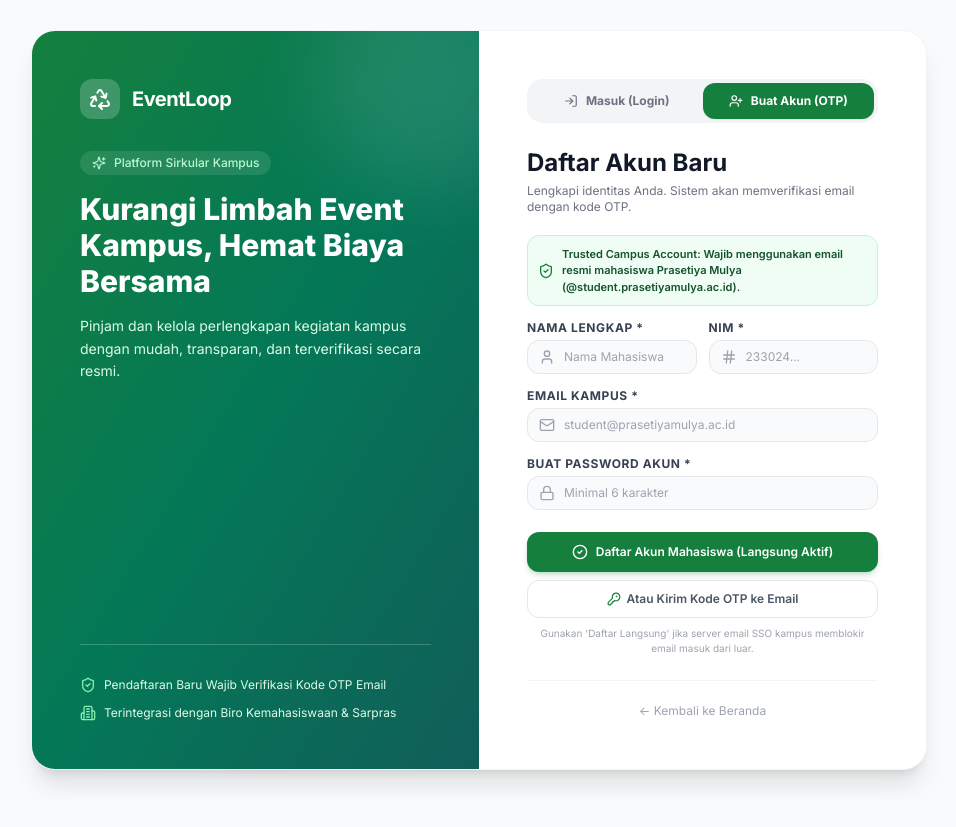
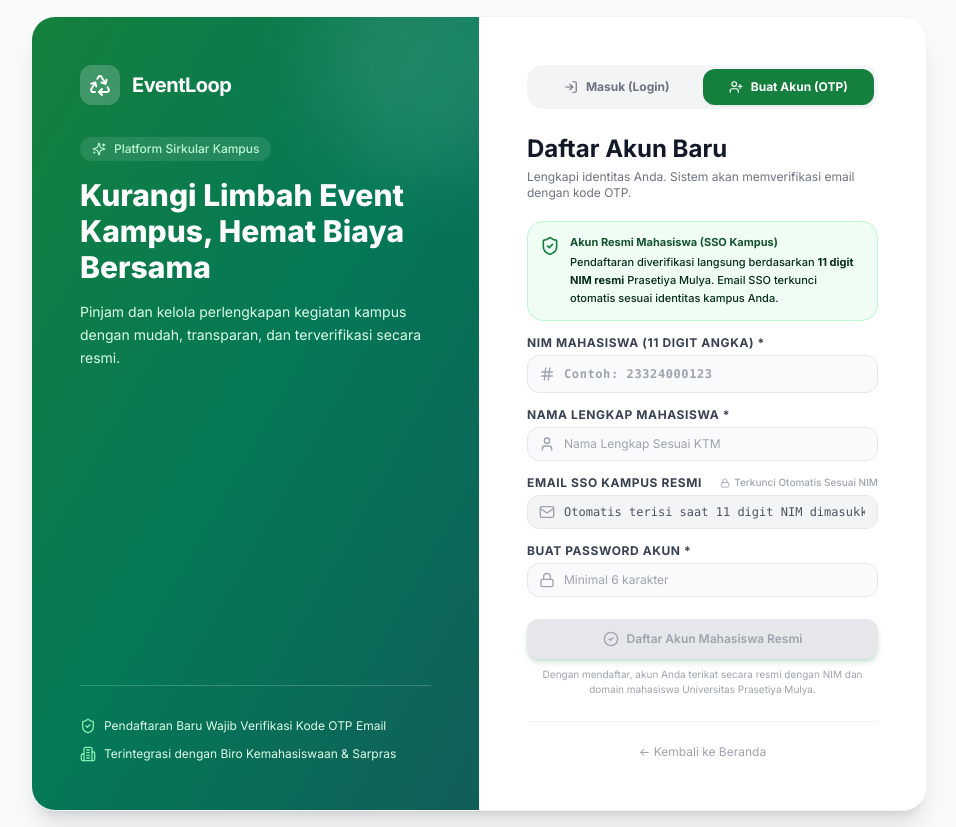
Before and after one commit to Shinnn2205/eventloop-app, a React (Vite) app: page /login in a window 1280 px wide. Both pictures are taken after a click on the button "Buat Akun (OTP)". Shown: the whole page, without its empty margins (161-1117 px from the left). Before the commit the page ends 800 px from the top, so only its background shows below. Built offline with nearby package versions, Linux system fonts and the light colour scheme; no server answers; the database is empty.

Commit message:
feat: implement 11-digit NIM validation with campus SSO email auto-binding and duplicate prevention

```diff
--- a/src/pages/LoginPage.jsx
+++ b/src/pages/LoginPage.jsx
@@ -17,7 +17,7 @@ import {
   UserPlus
 } from 'lucide-react'
 import { supabase } from '../lib/supabaseClient'
-import { useApp, isAdminEmail, isCampusEmail } from '../context/AppContext'
+import { useApp, isAdminEmail, isCampusEmail, validateNimStructure } from '../context/AppContext'
 
 export default function LoginPage() {
   const navigate = useNavigate()
@@ -54,6 +54,17 @@ export default function LoginPage() {
     return () => clearInterval(interval)
   }, [resendTimer])
 
+  // Helper untuk format & validasi NIM 11 Digit
+  const handleNimChange = (val) => {
+    const cleanDigits = val.replace(/\D/g, '').slice(0, 11)
+    setNim(cleanDigits)
+    if (cleanDigits.length === 11) {
+      setEmail(`${cleanDigits}@student.prasetiyamulya.ac.id`)
+    }
+  }
+
+  const nimInfo = validateNimStructure(nim)
+
   // Reset pesan saat ganti tab
   const handleTabChange = (tab) => {
     setActiveTab(tab)
@@ -64,7 +75,7 @@ export default function LoginPage() {
   }
 
   // ============================================================
-  // 1. ALUR MASUK (LOGIN) - LANGSUNG EMAIL & PASSWORD
+  // 1. ALUR MASUK (LOGIN) - NIM (11 DIGIT) ATAU EMAIL & PASSWORD
   // ============================================================
   const handleLogin = async (e) => {
     e.preventDefault()
@@ -72,8 +83,14 @@ export default function LoginPage() {
     setSuccessMsg('')
     setLoading(true)
 
+    let loginEmail = email.trim()
+    // Jika mahasiswa memasukkan 11 digit NIM, konversi otomatis ke email SSO kampus
+    if (/^\d{11}$/.test(loginEmail)) {
+      loginEmail = `${loginEmail}@student.prasetiyamulya.ac.id`
+    }
+
     // Validasi admin role jika memilih sarpras
-    if (role === 'sarpras' && !isAdminEmail(email)) {
+    if (role === 'sarpras' && !isAdminEmail(loginEmail)) {
       setErrorMsg('Akses ditolak: Email ini bukan akun Administrator Sarpras yang diizinkan!')
       setLoading(false)
       return
@@ -81,12 +98,12 @@ export default function LoginPage() {
 
     try {
       const { data, error } = await supabase.auth.signInWithPassword({
-        email: email.trim(),
+        email: loginEmail,
         password
       })
 
       if (error) {
-        setErrorMsg('Email atau password salah: ' + error.message)
+        setErrorMsg('NIM/Email atau password salah: ' + error.message)
       } else if (data?.session) {
         let userDisplayName = data.session.user.user_metadata?.full_name || 'Prasmulyan'
 
@@ -104,7 +121,7 @@ export default function LoginPage() {
           console.warn('Gagal ambil data profil:', fetchErr)
         }
 
-        if (role === 'sarpras' || isAdminEmail(email)) {
+        if (role === 'sarpras' || isAdminEmail(loginEmail)) {
           setCurrentUserRole('admin')
           setCurrentUserName('Admin Sarpras')
           navigate('/admin', { replace: true })
@@ -122,25 +139,22 @@ export default function LoginPage() {
   }
 
   // ============================================================
-  // 2. ALUR BUAT AKUN (SIGN UP) - DAFTAR LANGSUNG (BYPASS EMAIL GATEWAY)
+  // 2. ALUR DAFTAR AKUN MAHASISWA (VALIDASI NIM 11 DIGIT + SSO)
   // ============================================================
-  const handleDirectSignUp = async (e) => {
+  const handleRegisterStudent = async (e) => {
     if (e && e.preventDefault) e.preventDefault()
     setErrorMsg('')
     setSuccessMsg('')
 
-    if (!fullName.trim() || !nim.trim()) {
-      setErrorMsg('Mohon lengkapi Nama Lengkap dan NIM Anda.')
+    if (!fullName.trim()) {
+      setErrorMsg('Mohon lengkapi Nama Lengkap Anda.')
       return
     }
 
-    if (!email.trim()) {
-      setErrorMsg('Mohon masukkan email mahasiswa kampus Anda.')
-      return
-    }
-
-    if (!isCampusEmail(email)) {
-      setErrorMsg('Pendaftaran akun mahasiswa WAJIB menggunakan email resmi kampus Prasetiya Mulya (@student.prasetiyamulya.ac.id atau @prasetiyamulya.ac.id) agar terverifikasi dan trusted!')
+    // Validasi struktur 11 digit NIM: 3 digit prodi, 2 digit angkatan, 6 digit nomor
+    const nimValidation = validateNimStructure(nim)
+    if (!nimValidation.isValid) {
+      setErrorMsg(nimValidation.message)
       return
     }
 
@@ -151,26 +165,43 @@ export default function LoginPage() {
 
     setLoading(true)
 
+    const studentEmail = nimValidation.generatedEmail
+
     try {
+      // 1. Cek duplikasi NIM di database Supabase agar tidak ada NIM ganda
+      const { data: existingUser, error: checkErr } = await supabase
+        .from('profiles')
+        .select('id, nim')
+        .eq('nim', nim.trim())
+        .maybeSingle()
+
+      if (existingUser) {
+        setErrorMsg(`NIM ${nim.trim()} sudah terdaftar dalam sistem. Silakan langsung masuk pada tab 'Masuk Akun'.`)
+        setLoading(false)
+        return
+      }
+
+      // 2. Mendaftarkan akun mahasiswa
       const { data, error } = await supabase.auth.signUp({
-        email: email.trim(),
+        email: studentEmail,
         password,
         options: {
           data: {
             full_name: fullName.trim(),
-            nim: nim.trim()
+            nim: nim.trim(),
+            role: 'student_org'
           }
         }
       })
 
       if (error) {
-        setErrorMsg('Gagal mendaftar: ' + error.message)
+        setErrorMsg('Gagal mendaftarkan akun: ' + error.message)
       } else if (data?.user) {
-        // Simpan data lengkap ke tabel 'profiles' di Supabase
+        // 3. Simpan data lengkap ke tabel 'profiles' di Supabase
         try {
           await supabase.from('profiles').upsert({
             id: data.user.id,
-            email: email.trim(),
+            email: studentEmail,
             full_name: fullName.trim(),
             nim: nim.trim(),
             updated_at: new Date().toISOString()
@@ -179,132 +210,12 @@ export default function LoginPage() {
           console.warn('Gagal simpan profil:', profileErr)
         }
 
-        if (isAdminEmail(email)) {
-          setCurrentUserRole('admin')
-          setCurrentUserName(fullName.trim() || 'Admin Sarpras')
-          navigate('/admin', { replace: true })
-        } else {
         setCurrentUserRole('user')
         setCurrentUserName(fullName.trim())
         navigate('/dashboard', { replace: true })
       }
-      }
     } catch (err) {
       setErrorMsg('Terjadi kesalahan koneksi. Silakan coba lagi.')
-    } finally {
-      setLoading(false)
-    }
-  }
-
-  // ============================================================
-  // 3. ALUR BUAT AKUN (SIGN UP) - STEP 1: KIRIM KODE OTP
-  // ============================================================
-  const handleSignUpRequestOtp = async (e) => {
-    e.preventDefault()
-    setErrorMsg('')
-    setSuccessMsg('')
-
-    if (!fullName.trim() || !nim.trim()) {
-      setErrorMsg('Mohon lengkapi Nama Lengkap dan NIM Anda.')
-      return
-    }
-
-    if (!password || password.length < 6) {
-      setErrorMsg('Password minimal harus 6 karakter.')
-      return
-    }
-
-    setLoading(true)
-
-    try {
-      // Kirim kode OTP otomatis ke email pendaftar baru
-      const { data, error } = await supabase.auth.signInWithOtp({
-        email: email.trim(),
-        options: {
-          shouldCreateUser: true,
-          data: {
-            full_name: fullName.trim(),
-            nim: nim.trim()
-          }
-        }
-      })
-
-      if (error) {
-        setErrorMsg('Gagal mengirim kode verifikasi ke email: ' + error.message)
-      } else {
-        setSignUpStep('otp')
-        setSuccessMsg(`Kode verifikasi 6-digit telah dikirim ke ${email}. Silakan periksa inbox atau spam email Anda.`)
-        setResendTimer(45)
-      }
-    } catch (err) {
-      setErrorMsg('Terjadi kesalahan koneksi. Silakan periksa kembali email Anda.')
-    } finally {
-      setLoading(false)
-    }
-  }
-
-  // ============================================================
-  // 3. ALUR BUAT AKUN (SIGN UP) - STEP 2: VERIFIKASI KODE OTP
-  // ============================================================
-  const handleSignUpVerifyOtp = async (e) => {
-    e.preventDefault()
-    setErrorMsg('')
-    setSuccessMsg('')
-
-    if (!otpCode || otpCode.trim().length < 6) {
-      setErrorMsg('Silakan masukkan 6 digit kode verifikasi yang Anda terima di email.')
-      return
-    }
-
-    setLoading(true)
-
-    try {
-      // Verifikasi token OTP dari email
-      const { data, error } = await supabase.auth.verifyOtp({
-        email: email.trim(),
-        token: otpCode.trim(),
-        type: 'email'
-      })
-
-      if (error) {
-        setErrorMsg('Kode verifikasi salah atau sudah kadaluarsa. Silakan periksa kembali.')
-      } else if (data?.session) {
-        // Set password akun agar user nanti bisa login langsung dengan email & password
-        if (password) {
-          try {
-            await supabase.auth.updateUser({ password })
-          } catch (pwdErr) {
-            console.warn('Gagal set password:', pwdErr)
-          }
-        }
-
-        // Simpan data lengkap ke tabel 'profiles' di Supabase
-        if (data.session.user?.id) {
-          try {
-            await supabase.from('profiles').upsert({
-              id: data.session.user.id,
-              email: email.trim(),
-              full_name: fullName.trim(),
-              nim: nim.trim(),
-              updated_at: new Date().toISOString()
-            })
-          } catch (profileErr) {
-            console.warn('Gagal simpan profil:', profileErr)
-          }
-        }
-
-        if (isAdminEmail(email)) {
-          setCurrentUserRole('admin')
-          setCurrentUserName(fullName.trim() || 'Admin Sarpras')
-          navigate('/admin', { replace: true })
-        } else {
-          setCurrentUserRole('user')
-          setCurrentUserName(fullName.trim())
-          navigate('/dashboard', { replace: true })
-        }
-      }
-    } catch (err) {
-      setErrorMsg('Gagal memverifikasi pendaftaran. Silakan coba lagi.')
     } finally {
       setLoading(false)
     }
@@ -451,19 +362,24 @@ export default function LoginPage() {
 
               <div>
                 <label className="block text-xs font-bold text-gray-700 uppercase tracking-wider mb-1.5">
-                  Email
+                  {role === 'sarpras' ? 'Email Administrator Sarpras *' : 'NIM (11 Digit) atau Email Kampus *'}
                 </label>
                 <div className="relative">
                   <Mail className="w-4 h-4 text-gray-400 absolute left-3.5 top-1/2 -translate-y-1/2" />
                   <input
-                    type="email"
+                    type="text"
                     required
                     value={email}
                     onChange={(e) => setEmail(e.target.value)}
-                    placeholder={role === 'sarpras' ? 'gabrieljason47@gmail.com / ac523634@gmail.com' : 'student@prasetiyamulya.ac.id'}
+                    placeholder={role === 'sarpras' ? 'admin@gmail.com' : 'Contoh: 23324000123 atau nim@student...'}
                     className="w-full pl-10 pr-4 py-2.5 bg-gray-50 border border-gray-200 rounded-xl text-sm focus:outline-none focus:ring-2 focus:ring-green-500/20 focus:border-green-500 transition-all"
                   />
                 </div>
+                {role === 'student_org' && (
+                  <p className="text-[11px] text-gray-500 mt-1">
+                    💡 Anda bisa memasukkan 11 digit NIM atau alamat email SSO resmi Anda.
+                  </p>
+                )}
               </div>
 
               <div>
@@ -495,21 +411,67 @@ export default function LoginPage() {
           )}
 
           {/* ======================================================= */}
-          {/* TAB 2: BUAT AKUN BARU -> VERIFIKASI DENGAN KODE OTP    */}
+          {/* TAB 2: BUAT AKUN BARU -> SSO KAMPUS (NIM 11 DIGIT)      */}
           {/* ======================================================= */}
           {activeTab === 'signup' && (
-            signUpStep === 'form' ? (
-              // Step 1: Input Data & Kirim OTP
-              <form onSubmit={handleSignUpRequestOtp} className="space-y-3.5">
-                <div className="bg-green-50 border border-green-200 p-2.5 rounded-xl flex items-center gap-2 text-[11px] text-green-900 font-semibold">
-                  <ShieldCheck className="w-4 h-4 text-green-700 flex-shrink-0" />
-                  <span>Trusted Campus Account: Wajib menggunakan email resmi mahasiswa Prasetiya Mulya (@student.prasetiyamulya.ac.id).</span>
+            <form onSubmit={handleRegisterStudent} className="space-y-3.5">
+              <div className="bg-green-50 border border-green-200 p-3 rounded-2xl flex items-start gap-2.5 text-[11px] text-green-950 font-medium leading-relaxed">
+                <ShieldCheck className="w-5 h-5 text-green-700 flex-shrink-0 mt-0.5" />
+                <div>
+                  <span className="font-bold text-green-900 block mb-0.5">Akun Resmi Mahasiswa (SSO Kampus)</span>
+                  Pendaftaran diverifikasi langsung berdasarkan <strong>11 digit NIM resmi</strong> Prasetiya Mulya. Email SSO terkunci otomatis sesuai identitas kampus Anda.
+                </div>
               </div>
 
-                <div className="grid grid-cols-2 gap-3">
               <div>
                 <label className="block text-xs font-bold text-gray-700 uppercase tracking-wider mb-1">
-                      Nama Lengkap *
+                  NIM Mahasiswa (11 Digit Angka) *
+                </label>
+                <div className="relative">
+                  <Hash className="w-4 h-4 text-gray-400 absolute left-3 top-1/2 -translate-y-1/2" />
+                  <input
+                    type="text"
+                    maxLength={11}
+                    required
+                    value={nim}
+                    onChange={(e) => handleNimChange(e.target.value)}
+                    placeholder="Contoh: 23324000123"
+                    className="w-full pl-9 pr-3 py-2.5 bg-gray-50 border border-gray-200 rounded-xl text-xs font-mono font-semibold focus:outline-none focus:ring-2 focus:ring-green-500/20 focus:border-green-500 transition-all tracking-wider"
+                  />
+                </div>
+
+                {/* Live Badge Rincian NIM */}
+                {nim.length > 0 && (
+                  <div className="mt-1.5 text-[11px]">
+                    {nim.length < 11 ? (
+                      <span className="text-amber-700 font-medium">
+                        ⏳ {nim.length}/11 digit (Ketik {11 - nim.length} digit lagi)
+                      </span>
+                    ) : nimInfo.isValid ? (
+                      <div className="bg-emerald-50 border border-emerald-200 p-2.5 rounded-xl text-emerald-950 space-y-1">
+                        <div className="font-bold flex items-center gap-1.5 text-emerald-800">
+                          <CheckCircle2 className="w-3.5 h-3.5" />
+                          <span>Format NIM Terverifikasi</span>
+                        </div>
+                        <div className="grid grid-cols-3 gap-1.5 text-[10px] font-semibold text-emerald-900 pt-0.5">
+                          <div>Jurusan: <span className="font-mono bg-white px-1.5 py-0.5 rounded border border-emerald-200">{nimInfo.prodi}</span></div>
+                          <div>Angkatan: <span className="font-mono bg-white px-1.5 py-0.5 rounded border border-emerald-200">{nimInfo.angkatan}</span></div>
+                          <div>No. Urut: <span className="font-mono bg-white px-1.5 py-0.5 rounded border border-emerald-200">#{nimInfo.nomor}</span></div>
+                        </div>
+                      </div>
+                    ) : (
+                      <span className="text-red-600 font-medium flex items-center gap-1">
+                        <AlertCircle className="w-3.5 h-3.5" />
+                        {nimInfo.message}
+                      </span>
+                    )}
+                  </div>
+                )}
+              </div>
+
+              <div>
+                <label className="block text-xs font-bold text-gray-700 uppercase tracking-wider mb-1">
+                  Nama Lengkap Mahasiswa *
                 </label>
                 <div className="relative">
                   <User className="w-4 h-4 text-gray-400 absolute left-3 top-1/2 -translate-y-1/2" />
@@ -518,42 +480,28 @@ export default function LoginPage() {
                     required
                     value={fullName}
                     onChange={(e) => setFullName(e.target.value)}
-                        placeholder="Nama Mahasiswa"
+                    placeholder="Nama Lengkap Sesuai KTM"
                     className="w-full pl-9 pr-3 py-2 bg-gray-50 border border-gray-200 rounded-xl text-xs focus:outline-none focus:ring-2 focus:ring-green-500/20 focus:border-green-500 transition-all"
                   />
                 </div>
               </div>
-                  <div>
-                    <label className="block text-xs font-bold text-gray-700 uppercase tracking-wider mb-1">
-                      NIM *
-                    </label>
-                    <div className="relative">
-                      <Hash className="w-4 h-4 text-gray-400 absolute left-3 top-1/2 -translate-y-1/2" />
-                      <input
-                        type="text"
-                        required
-                        value={nim}
-                        onChange={(e) => setNim(e.target.value)}
-                        placeholder="233024..."
-                        className="w-full pl-9 pr-3 py-2 bg-gray-50 border border-gray-200 rounded-xl text-xs focus:outline-none focus:ring-2 focus:ring-green-500/20 focus:border-green-500 transition-all"
-                      />
-                    </div>
-                  </div>
-                </div>
 
               <div>
-                  <label className="block text-xs font-bold text-gray-700 uppercase tracking-wider mb-1">
-                    Email Kampus *
+                <div className="flex items-center justify-between mb-1">
+                  <label className="block text-xs font-bold text-gray-700 uppercase tracking-wider">
+                    Email SSO Kampus Resmi
                   </label>
+                  <span className="text-[10px] text-gray-400 font-medium flex items-center gap-1">
+                    <Lock className="w-2.5 h-2.5" /> Terkunci Otomatis Sesuai NIM
+                  </span>
+                </div>
                 <div className="relative">
                   <Mail className="w-4 h-4 text-gray-400 absolute left-3 top-1/2 -translate-y-1/2" />
                   <input
-                      type="email"
-                      required
-                      value={email}
-                      onChange={(e) => setEmail(e.target.value)}
-                      placeholder="student@prasetiyamulya.ac.id"
-                      className="w-full pl-9 pr-3 py-2 bg-gray-50 border border-gray-200 rounded-xl text-xs focus:outline-none focus:ring-2 focus:ring-green-500/20 focus:border-green-500 transition-all"
+                    type="text"
+                    readOnly
+                    value={nim.length === 11 ? `${nim}@student.prasetiyamulya.ac.id` : 'Otomatis terisi saat 11 digit NIM dimasukkan...'}
+                    className="w-full pl-9 pr-3 py-2 bg-gray-100 border border-gray-200 rounded-xl text-xs text-gray-600 font-mono cursor-not-allowed select-none"
                   />
                 </div>
               </div>
@@ -575,116 +523,20 @@ export default function LoginPage() {
                 </div>
               </div>
 
-                <div className="pt-2 space-y-2">
+              <div className="pt-2">
                 <button
-                    type="button"
-                    onClick={handleDirectSignUp}
-                    disabled={loading}
-                    className="w-full btn-primary text-xs !py-3 flex items-center justify-center gap-2 bg-green-700 hover:bg-green-800 text-white rounded-xl font-semibold shadow-md shadow-green-700/20 transition-all"
+                  type="submit"
+                  disabled={loading || nim.length !== 11 || !nimInfo.isValid}
+                  className="w-full btn-primary text-xs !py-3 flex items-center justify-center gap-2 bg-green-700 hover:bg-green-800 disabled:bg-gray-200 disabled:text-gray-400 text-white rounded-xl font-semibold shadow-md shadow-green-700/20 transition-all"
                 >
                   <CheckCircle2 className="w-4 h-4" />
-                    <span>{loading ? 'Mendaftarkan Akun...' : 'Daftar Akun Mahasiswa (Langsung Aktif)'}</span>
+                  <span>{loading ? 'Mendaftarkan Akun...' : 'Daftar Akun Mahasiswa Resmi'}</span>
                 </button>
-
-                  <button
-                    type="submit"
-                    disabled={loading}
-                    className="w-full py-2.5 text-xs font-semibold text-gray-600 hover:text-green-800 hover:bg-green-50 rounded-xl border border-gray-200 transition-all flex items-center justify-center gap-1.5"
-                  >
-                    <KeyRound className="w-3.5 h-3.5 text-green-700" />
-                    <span>Atau Kirim Kode OTP ke Email</span>
-                  </button>
-                  <p className="text-[10px] text-gray-400 text-center">
-                    Gunakan 'Daftar Langsung' jika server email SSO kampus memblokir email masuk dari luar.
+                <p className="text-[10px] text-gray-400 text-center mt-2">
+                  Dengan mendaftar, akun Anda terikat secara resmi dengan NIM dan domain mahasiswa Universitas Prasetiya Mulya.
                 </p>
               </div>
             </form>
-            ) : (
-              // Step 2: Input 6 Digit Kode OTP
-              <form onSubmit={handleSignUpVerifyOtp} className="space-y-4 animate-fade-in-up">
-                <div className="bg-green-50/70 p-3.5 rounded-2xl border border-green-200 text-center text-xs">
-                  <div className="text-gray-500">Kode verifikasi pendaftaran telah dikirim ke:</div>
-                  <div className="font-bold text-gray-900 mt-0.5">{email}</div>
-                </div>
-
-                <div className="bg-blue-50/70 p-3 rounded-xl border border-blue-200 text-[11px] text-blue-900 leading-relaxed text-left space-y-1">
-                  <div className="font-bold flex items-center gap-1 text-blue-950">
-                    <span>💡 Tips Email SSO Mahasiswa:</span>
-                  </div>
-                  <p>Jika kode belum muncul di tab <strong>Focused/Utama</strong>, mohon periksa tab <strong>'Other'</strong> atau folder <strong>'Junk Email / Spam'</strong> pada Outlook/Webmail kampus Anda.</p>
-                </div>
-
-                <div>
-                  <label className="block text-xs font-bold text-gray-700 uppercase tracking-wider mb-2 text-center">
-                    Masukkan 6 Digit Kode OTP
-                  </label>
-                  <input
-                    type="text"
-                    maxLength={8}
-                    required
-                    autoFocus
-                    value={otpCode}
-                    onChange={(e) => setOtpCode(e.target.value)}
-                    placeholder="123456"
-                    className="w-full text-center tracking-[0.4em] text-2xl font-black font-mono py-2.5 bg-gray-50 border-2 border-gray-200 rounded-2xl focus:outline-none focus:ring-2 focus:ring-green-500/30 focus:border-green-600 transition-all"
-                  />
-                  <p className="text-[11px] text-gray-400 text-center mt-1.5">
-                    Periksa inbox atau folder spam email Anda untuk melihat kode.
-                  </p>
-                </div>
-
-                <button
-                  type="submit"
-                  disabled={loading || otpCode.trim().length < 6}
-                  className="w-full btn-primary text-sm !py-3 flex items-center justify-center gap-2 bg-green-700 hover:bg-green-800 disabled:bg-gray-200 disabled:text-gray-400 text-white rounded-xl font-semibold shadow-md shadow-green-700/20 transition-all"
-                >
-                  <CheckCircle2 className="w-4 h-4" />
-                  <span>{loading ? 'Memverifikasi...' : 'Verifikasi Kode & Masuk'}</span>
-                </button>
-
-                {/* Tombol Bypass jika email SSO kampus menolak email Supabase */}
-                <div className="p-3 bg-amber-50 rounded-xl border border-amber-200 text-center space-y-1.5">
-                  <p className="text-[11px] text-amber-900 font-medium">
-                    Kode tidak masuk karena filter email kampus?
-                  </p>
-                  <button
-                    type="button"
-                    onClick={handleDirectSignUp}
-                    disabled={loading}
-                    className="text-xs font-bold text-amber-800 hover:text-amber-950 underline inline-block"
-                  >
-                    👉 Klik di sini untuk Selesaikan Pendaftaran Langsung
-                  </button>
-                </div>
-
-                <div className="flex items-center justify-between text-xs pt-1">
-                  <button
-                    type="button"
-                    onClick={() => {
-                      setSignUpStep('form')
-                      setOtpCode('')
-                      setErrorMsg('')
-                    }}
-                    className="text-gray-500 hover:text-gray-700 underline"
-                  >
-                    ← Ubah Data Pendaftaran
-                  </button>
-
-                  <button
-                    type="button"
-                    disabled={resendTimer > 0 || loading}
-                    onClick={handleSignUpRequestOtp}
-                    className={`font-semibold ${
-                      resendTimer > 0
-                        ? 'text-gray-400 cursor-not-allowed'
-                        : 'text-green-700 hover:underline'
-                    }`}
-                  >
-                    {resendTimer > 0 ? `Kirim ulang (${resendTimer}s)` : 'Kirim Ulang Kode'}
-                  </button>
-                </div>
-              </form>
-            )
           )}
 
           {/* Footer Link ke Beranda */}
```
Also changed, not shown: src/context/AppContext.jsx (+29 -0 lines), 5 other files (tests, documents, lock files or other folders). Lines whose indentation alone changed are shown as unchanged.
